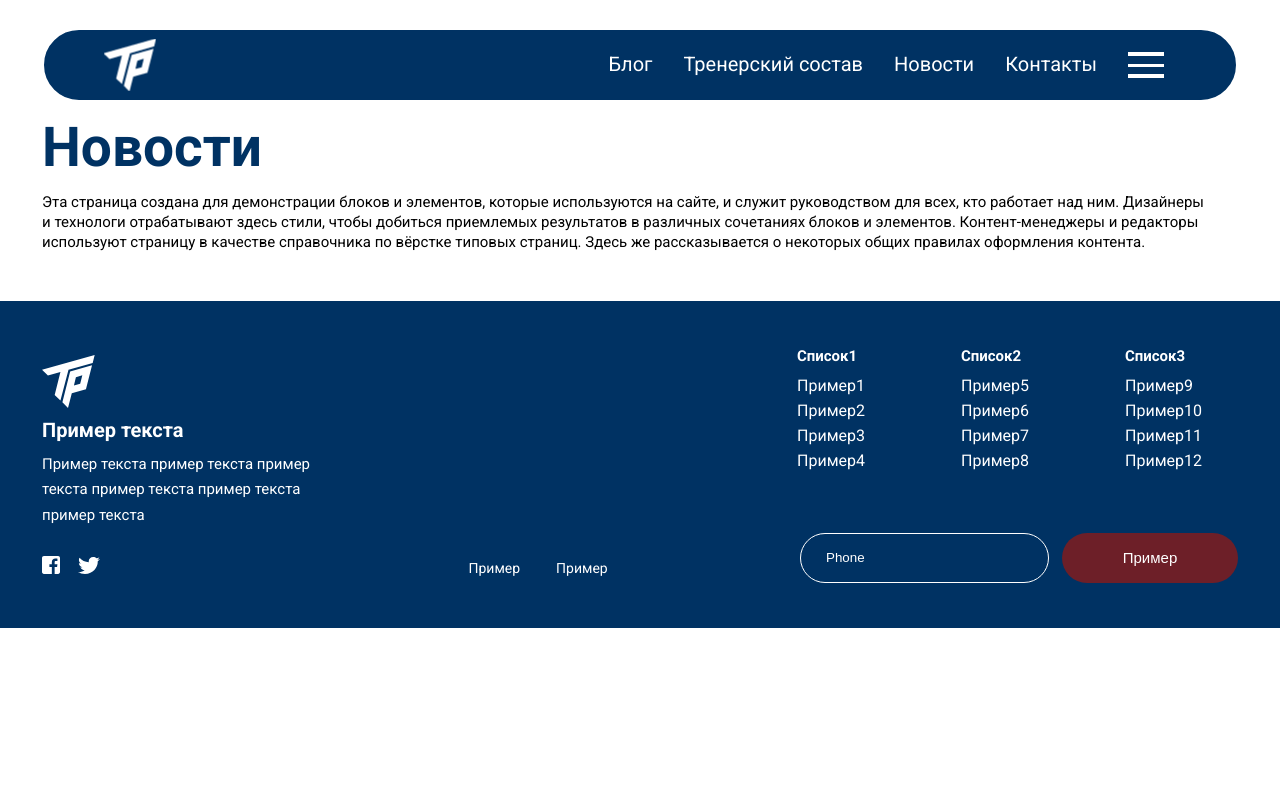
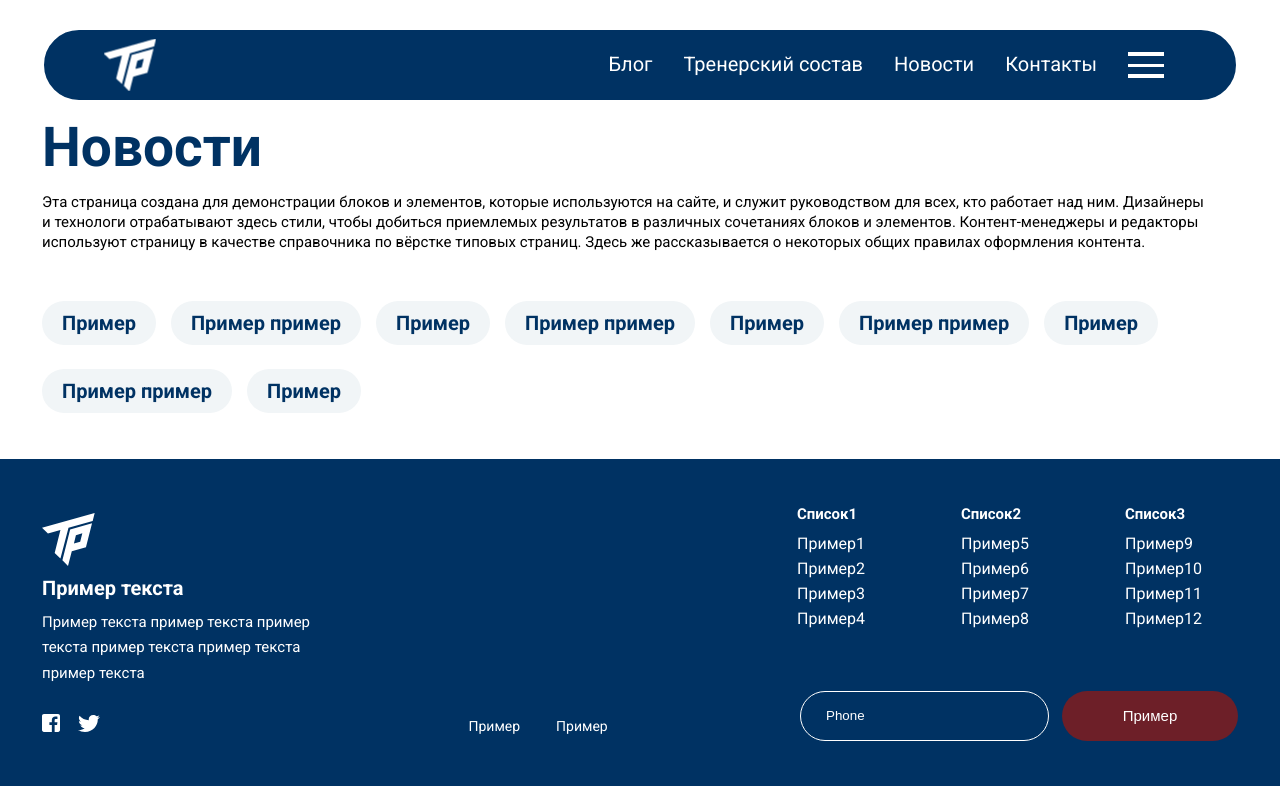
Before and after one commit to Trudovyereservy/frontend_part, a Next.js app: page /news in a window 1280 px wide. Built offline with nearby package versions, Linux system fonts and the light colour scheme.

Commit message:
feat: сверстал теги

```diff
--- a/src/app/news/page.tsx
+++ b/src/app/news/page.tsx
@@ -1,9 +1,81 @@
 'use client';
 
 import { DescriptionPages } from "@/components/DescriptionPages/DescriptionPages";
+import Filter from "@/components/Filter/Filter";
 import { descriptionPages } from "@/utils/constants";
 
 export default function NewsPage() {
+  const tags = [
+    { id: 0, name: "Пример" },
+    { id: 1, name: "Пример пример" },
+    { id: 2, name: "Пример" },
+    { id: 3, name: "Пример пример" },
+    { id: 4, name: "Пример" },
+    { id: 5, name: "Пример пример" },
+    { id: 6, name: "Пример" },
+    { id: 7, name: "Пример пример" },
+    { id: 8, name: "Пример" }
+  ]
+
+  const testPosts = [
+    {
+      id: 0,
+      tags: ["1", "2"],
+      images: ['/sports-girl-in-gym-class 1.jpg'],
+      text: "Пример текста пример текста пример текста пример текста",
+      short_description: "Пример текста пример текста пример текста пример текста пример текста пример текста пример текста пример текста пример текста"
+    },
+    {
+      id: 1,
+      tags: ["2"],
+      images: ['/sports-girl-in-gym-class 1.jpg'],
+      text: "Пример текста пример текста пример текста пример текста",
+      short_description: "Пример текста пример текста пример текста пример текста пример текста пример текста пример текста пример текста пример текста"
+    }, {
+      id: 2,
+      tags: ["3", "4", "5"],
+      images: ['/sports-girl-in-gym-class 1.jpg'],
+      text: "Пример текста пример текста пример текста пример текста",
+      short_description: "Пример текста пример текста пример текста пример текста пример текста пример текста пример текста пример текста пример текста"
+    }, {
+      id: 3,
+      tags: ["3", "5"],
+      images: ['/sports-girl-in-gym-class 1.jpg'],
+      text: "Пример текста пример текста пример текста пример текста",
+      short_description: "Пример текста пример текста пример текста пример текста пример текста пример текста пример текста пример текста пример текста"
+    }, {
+      id: 4,
+      tags: ["4"],
+      images: ['/sports-girl-in-gym-class 1.jpg'],
+      text: "Пример текста пример текста пример текста пример текста",
+      short_description: "Пример текста пример текста пример текста пример текста пример текста пример текста пример текста пример текста пример текста"
+    }, {
+      id: 5,
+      tags: ["4", "6"],
+      images: ['/sports-girl-in-gym-class 1.jpg'],
+      text: "Пример текста пример текста пример текста пример текста",
+      short_description: "Пример текста пример текста пример текста пример текста пример текста пример текста пример текста пример текста пример текста"
+    }, {
+      id: 6,
+      tags: ["7"],
+      images: ['/sports-girl-in-gym-class 1.jpg'],
+      text: "Пример текста пример текста пример текста пример текста",
+      short_description: "Пример текста пример текста пример текста пример текста пример текста пример текста пример текста пример текста пример текста"
+    }, {
+      id: 7,
+      tags: ["8"],
+      images: ['/sports-girl-in-gym-class 1.jpg'],
+      text: "Пример текста пример текста пример текста пример текста",
+      short_description: "Пример текста пример текста пример текста пример текста пример текста пример текста пример текста пример текста пример текста"
+    }, {
+      id: 8,
+      tags: ["8", "1"],
+      images: ['/sports-girl-in-gym-class 1.jpg'],
+      text: "Пример текста пример текста пример текста пример текста",
+      short_description: "Пример текста пример текста пример текста пример текста пример текста пример текста пример текста пример текста пример текста"
+    }
+  ]
+
   return (
     <>
       <head>
@@ -11,6 +83,7 @@ export default function NewsPage() {
         <meta name="title" content="Блог" />
       </head>
       <DescriptionPages descriptionPages={descriptionPages} />
+      <Filter tags={tags} />
     </>
   );
 }
--- /dev/null
+++ b/src/components/Filter/Filter.module.scss
@@ -0,0 +1,34 @@
+@import '../../styles/_variables.scss';
+@import '../../styles/_mixins.scss';
+
+$width: calc(100% - 280px);
+$width-desktop: calc(100% - 84px);
+$width-tablet: calc(100% - 92px);
+
+.filter {
+    display: flex;
+    margin: 0 auto 46px;
+    flex-wrap: wrap;
+    gap: 24px 15px;
+    width: $width;
+}
+
+@include desktop {
+    .filter {
+        width: $width-desktop;
+    }
+}
+
+@include laptop {
+    .filter {
+        margin-bottom: 49px;
+    }
+}
+
+@include tablet {
+    .filter {
+        width: $width-tablet;
+        margin-bottom: 59px;
+        gap: 8px;
+    }
+}
--- /dev/null
+++ b/src/components/Filter/Filter.tsx
@@ -0,0 +1,20 @@
+import { FC } from 'react';
+
+import styles from './Filter.module.scss';
+import Tag from './Tag/Tag';
+
+interface FilterProps {
+    tags: Array<{ id: number, name: string }>
+}
+
+const Filter: FC<FilterProps> = ({ tags }) => {
+    return (
+        <article className={styles.filter}>
+            {tags.map(tag =>
+                <Tag key={tag.id} name={tag.name} />
+            )}
+        </article>
+    )
+};
+
+export default Filter;
--- /dev/null
+++ b/src/components/Filter/Tag/Tag.module.scss
@@ -0,0 +1,20 @@
+@import '../../../styles/_variables.scss';
+@import '../../../styles/_mixins.scss';
+
+.tag {
+    display: inline;
+    padding: 10px 20px;
+    background-color: #F1F5F7;
+    border-radius: 30px;
+    font-weight: 600;
+    font-size: 20px;
+    line-height: 24px;
+    color: $text-color-blue;
+}
+
+@include tablet {
+    .tag  {
+        font-size: 14px;
+        line-height: 22.88px;
+    }
+}
--- /dev/null
+++ b/src/components/Filter/Tag/Tag.tsx
@@ -0,0 +1,15 @@
+import { FC } from 'react';
+
+import styles from './Tag.module.scss';
+
+interface TagProps {
+    name: string
+}
+
+const Tag: FC<TagProps> = ({ name }) => {
+    return (
+        <div className={styles.tag}>{name}</div>
+    )
+};
+
+export default Tag;
```
